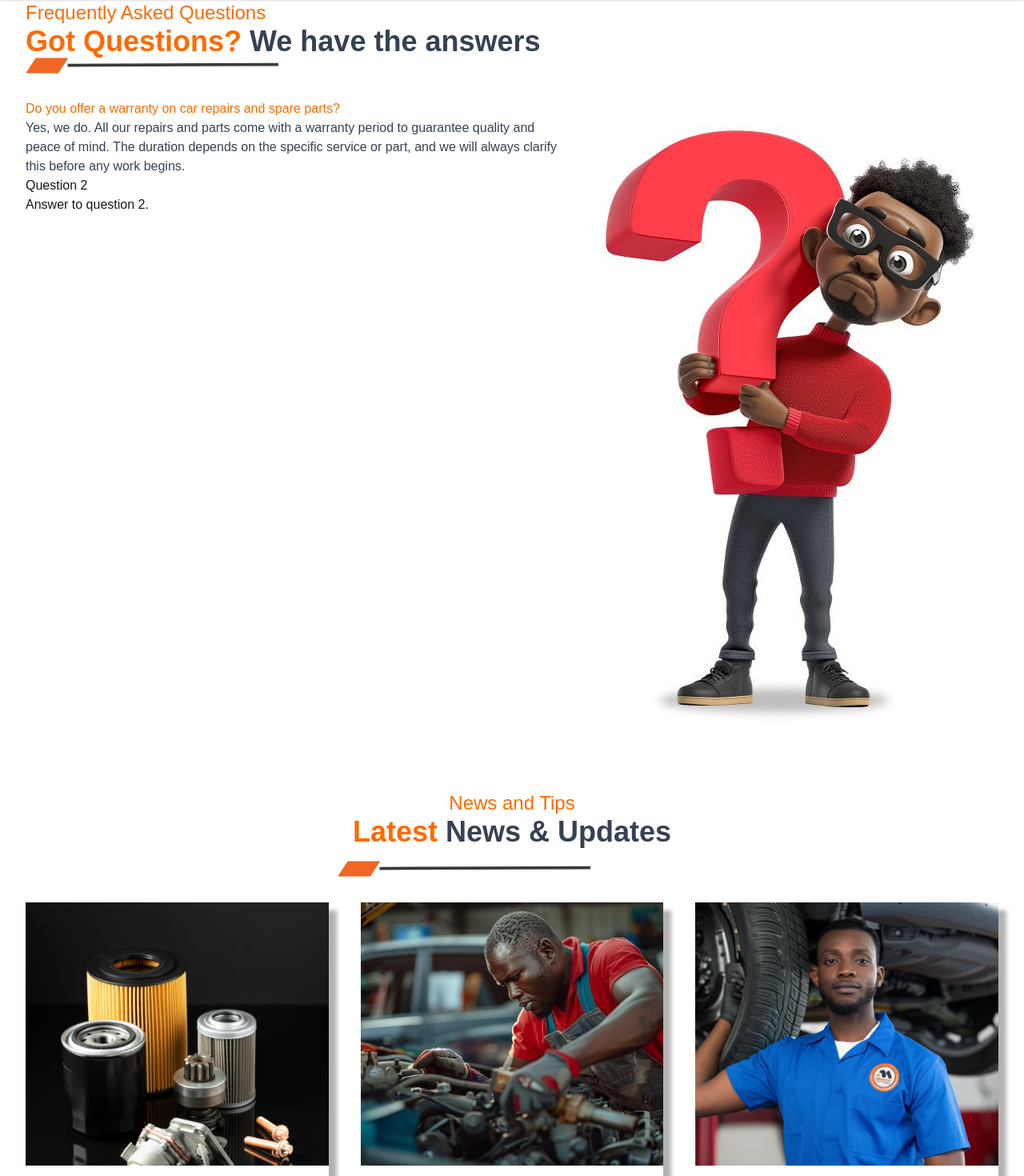
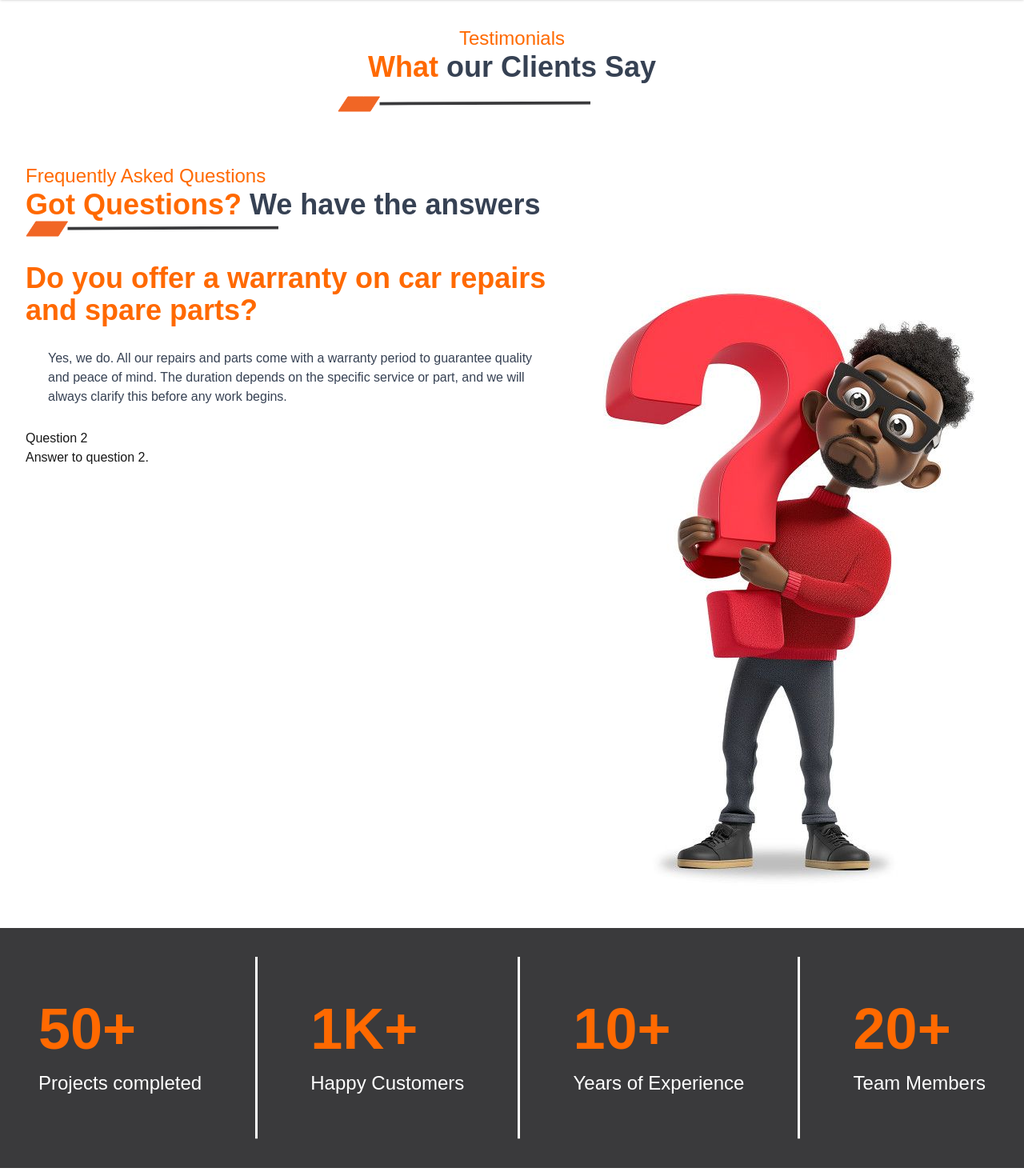
Before and after one commit to mogere/mercan, a Next.js app: page / in a window 1280 px wide. Shown: the part 80-1550 px from the top of the page at 80% size. Built offline with nearby package versions, Linux system fonts and the light colour scheme.

Commit message:
Add Overview and Testimonials components with SVG assets
- Created Overview component displaying project statistics with vertical SVG lines.
- Implemented Testimonials component with a heading and underline graphic.
- Added vertical.svg for visual separation in the Overview component.

```diff
--- a/src/app/page.tsx
+++ b/src/app/page.tsx
@@ -2,7 +2,9 @@ import Faq from "@/components/Faq";
 import Footer from "@/components/Footer";
 import Header from "@/components/Header";
 import NewsTips from "@/components/newstips";
+import Overview from "@/components/overview";
 import Subscribe from "@/components/subscribe";
+import Testimonials from "@/components/testimonials";
 
 export default function Home() {
   return (
@@ -10,7 +12,9 @@ export default function Home() {
       <Header showHeader={true} />
       {/* Add mt-20 (margin-top: 80px) to push content below the fixed header */}
       <main className="mt-20 font-montserrat bg-white min-h-screen">
+        <Testimonials />
         <Faq />
+        <Overview />
         <NewsTips />
         <Subscribe />
       </main>
--- a/src/components/Faq.tsx
+++ b/src/components/Faq.tsx
@@ -15,13 +15,13 @@ const Faq = () => {
         height={19}
         className="items-center"
       />
-      <div className="flex justify-between gap-4 mt-8">
+      <div className="flex  gap-4 mt-8">
         <div className="questions">
           <div>
-            <h2 className="text-orange-500">
+            <h2 className="font-extrabold text-4xl text-orange-500">
               Do you offer a warranty on car repairs and spare parts?
             </h2>
-            <p className="text-gray-700">
+            <p className="text-wrap p-7  text-gray-700">
               Yes, we do. All our repairs and parts come with a warranty period
               to guarantee quality and peace of mind. The duration depends on
               the specific service or part, and we will always clarify this
--- /dev/null
+++ b/src/components/overview.tsx
@@ -0,0 +1,46 @@
+import Image from "next/image";
+const Overview = () => {
+  return (
+    <div className="flex justify-between items-center gap-10 h-[300px] p-12 bg-[#3A3A3C] mb-4">
+      <div className="projects ">
+        <h1 className="text-orange-500 font-extrabold mb-4 text-7xl">50+</h1>
+        <span className="text-white text-2xl">Projects completed</span>
+      </div>
+      <Image
+        src="/vertical.svg"
+        alt="vertical line"
+        width={3}
+        height={5}
+        className="items-center"
+      />
+      <div className="customers">
+        <h1 className="text-orange-500 font-extrabold mb-4 text-7xl">1K+</h1>
+        <span className="text-white text-2xl">Happy Customers</span>
+      </div>
+      <Image
+        src="/vertical.svg"
+        alt="vertical line"
+        width={3}
+        height={5}
+        className="items-center"
+      />
+      <div className="years">
+        <h1 className="text-orange-500 font-extrabold mb-4 text-7xl">10+</h1>
+        <span className="text-white text-2xl">Years of Experience</span>
+      </div>
+      <Image
+        src="/vertical.svg"
+        alt="vertical line"
+        width={3}
+        height={5}
+        className="items-center"
+      />
+      <div className="team">
+        <h1 className="text-orange-500 font-extrabold mb-4 text-7xl">20+</h1>
+        <span className="text-white text-2xl">Team Members</span>
+      </div>
+    </div>
+  );
+};
+
+export default Overview;
--- /dev/null
+++ b/src/components/testimonials.tsx
@@ -0,0 +1,24 @@
+import Image from "next/image";
+const Testimonials = () => {
+  return (
+    <div className="text-center p-8">
+      <h2 className="text-orange-500 text-2xl">Testimonials</h2>
+      <h1 className="font-extrabold text-4xl text-gray-700">
+        <span className="text-gray-700">
+          <span className="text-orange-500"> What </span>our Clients Say
+        </span>
+      </h1>
+      <div className="flex justify-center items-center mt-4 mr-[120px]">
+        <Image
+          src="/icons/underline.svg"
+          alt="Mercan underline"
+          width={316}
+          height={19}
+          className="items-center"
+        />
+      </div>
+    </div>
+  );
+};
+
+export default Testimonials;
```
Also changed, not shown: public/tyre.svg (added), public/vertical.svg (added).
